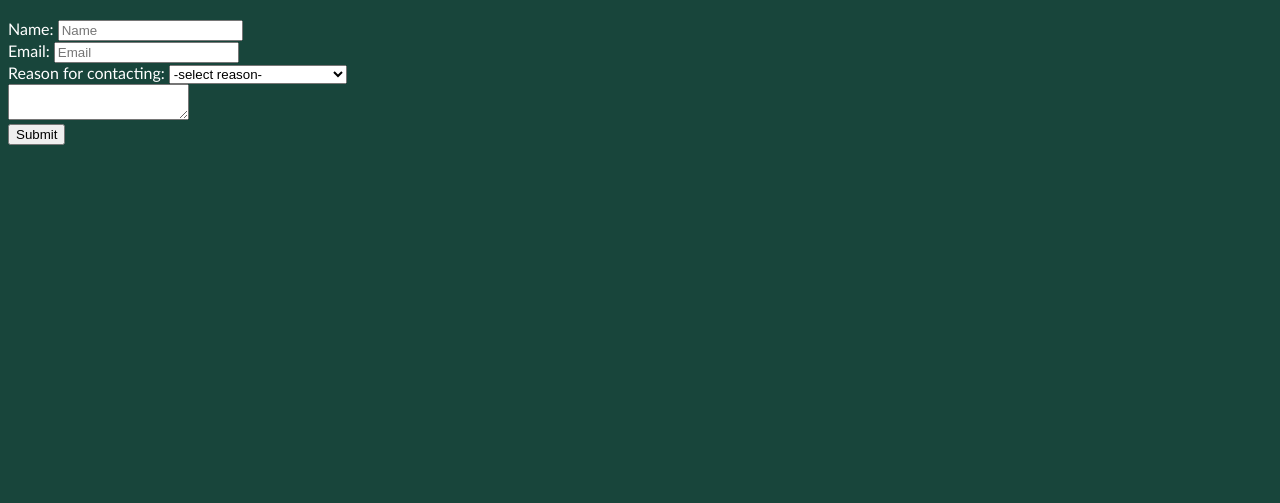
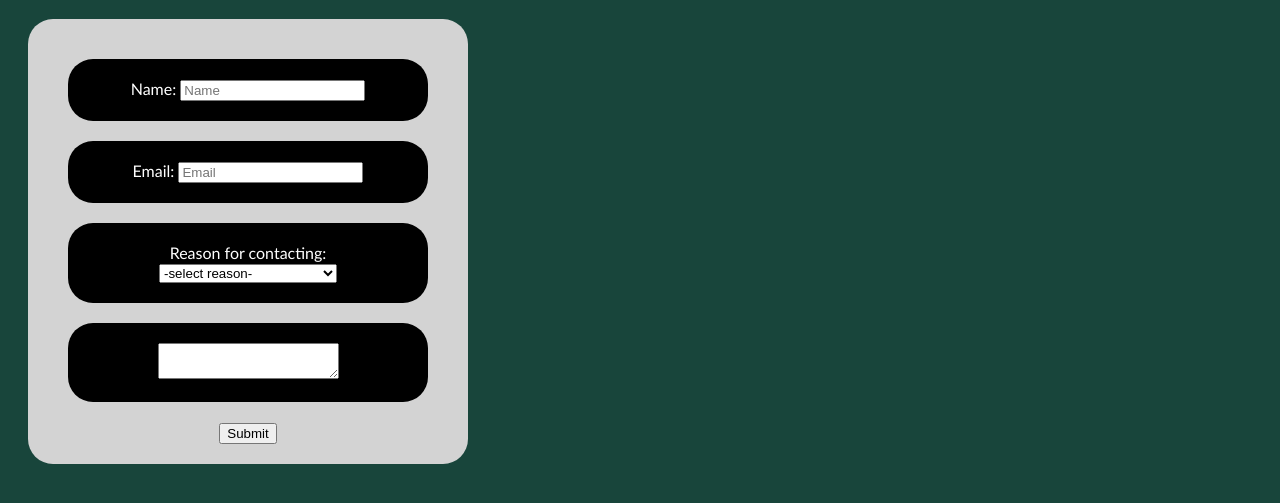
Before and after one commit to Cmcclelland23/mi349_blog, a plain HTML site: page contact.html in a window 1280 px wide. Shown: the part 159-662 px from the top of the page. Drawn offline with Linux system fonts and the light colour scheme.

Commit message:
Flexboxes added

```diff
--- a/contact.html
+++ b/contact.html
@@ -12,24 +12,32 @@
 </div>
     <h1>Contact Me:</h1>
 
-    <form>
+    <form class="contactForm">
+    <article class="name">
     <label>Name:</label>
     <input type="text" name="name" placeholder="Name">
-    <br>
+    </article>
+
+    <article class="email">
     <label>Email:</label>
     <input type="text" name="email" placeholder="Email">
-    <br>
+    </article>
+
+    <article class="reason">
     <label>Reason for contacting:
         <select>
             <option>-select reason-</option>
             <option>Hi, looking for a contractor</option>
             <option>Interested in an interview</option>
         </select>
-        <br>
+    </article>
+
+    <article class="message">
         <textarea></textarea>
         <br>
-        <button>Submit</button>
     </label>
+    </article>
+    <button>Submit</button>
 </form>
 
 </body>
--- a/style.css
+++ b/style.css
@@ -48,10 +48,6 @@ label {
     color: white;
 }
 
-form{
-    color: white;
-}
-
 .Travis{
 float: left;
 margin-right: 5px;
@@ -59,6 +55,12 @@ margin-left: 5px;
 }
 
 .Stadium{
+float: left;
+margin-right: 5px;
+margin-left: 5px;
+}
+
+.personalPic{
 float: left;
 margin-right: 5px;
 margin-left: 5px;
@@ -91,3 +93,52 @@ article{
     border-radius: 25px;
     padding: 20px;
 }
+
+.contactForm{
+    color: white;
+    background-color: #d3d3d3;
+    display: flex 4 ;
+    margin: 20px;
+    border-radius: 25px;
+    padding: 20px;
+    align-items: center;
+    text-align: center;
+    justify-content: center;
+    width: 400px;
+}
+
+.name{
+    background-color: #000000;
+    margin: 20px;
+    border-radius: 25px;
+    padding: 20px;
+    align-items: center;
+    text-align: center;
+}
+
+.email{
+    background-color: #000000;
+    margin: 20px;
+    border-radius: 25px;
+    padding: 20px;
+    align-items: center;
+    text-align: center;
+}
+
+.reason{
+    background-color: #000000;
+    margin: 20px;
+    border-radius: 25px;
+    padding: 20px;
+    align-items: center;
+    text-align: center;
+}
+
+.message{
+    background-color: #000000;
+    margin: 20px;
+    border-radius: 25px;
+    padding: 20px;
+    align-items: center;
+    text-align: center;
+}
```
Also changed, not shown: about.html (+7 -3 lines).
